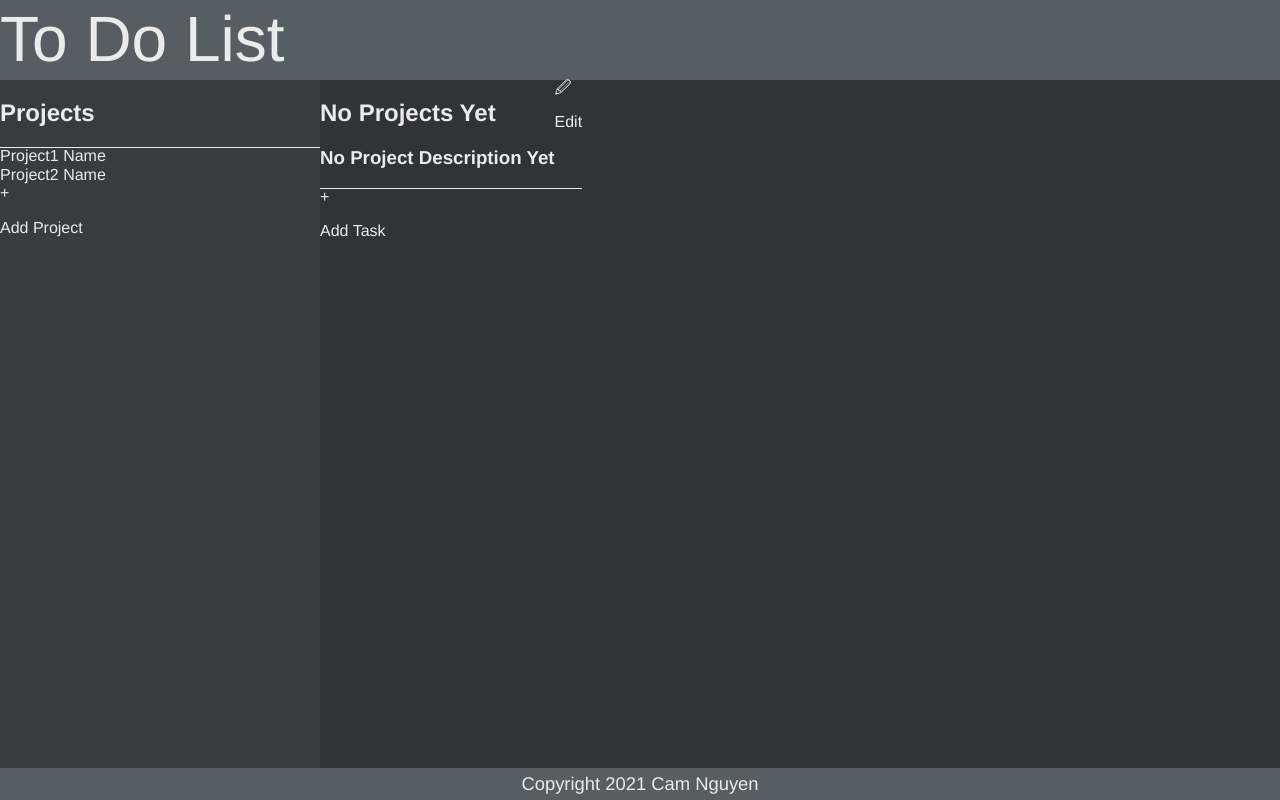
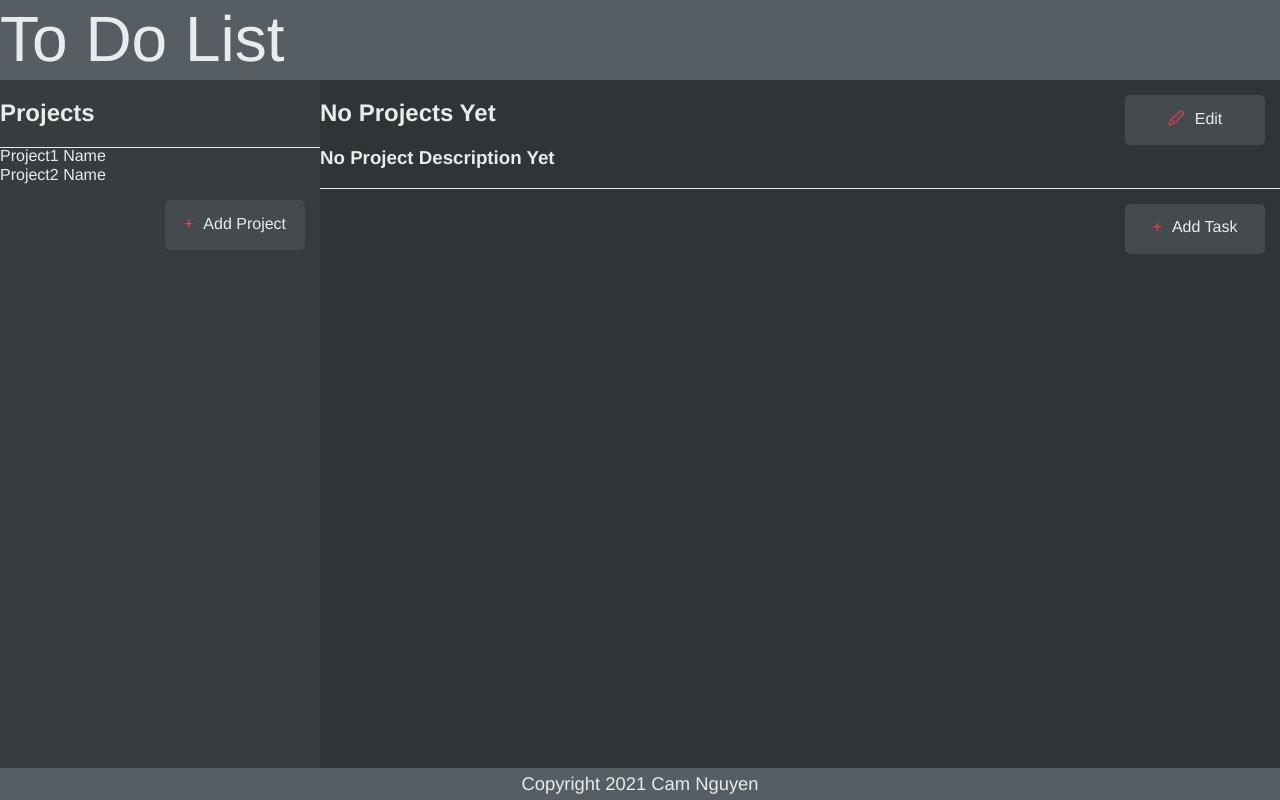
Before and after one commit to Cambuchi/odin-todo-list, a website built with webpack: page dist/index.html in a window 1280 px wide. Built offline with Linux system fonts and the light colour scheme.

Commit message:
Add buttons structure and styling for use by DOM module

```diff
--- a/src/index.js
+++ b/src/index.js
@@ -49,6 +49,8 @@ const data = {
         ]
     }
 }
+
+let currentProject = data['Project1 Name']
 
 const dates = [
     new Date(1995, 6, 2),
@@ -113,8 +115,8 @@ const ToDoList = (() => {
 
 //module pattern encapsulating all of the DOM manipulation methods
 const ToDoListDOM = (() => {
-    //add object data to Project menu
-    const addProjects = (data) => {
+    //populate Project menu
+    const populateProjects = (data) => {
         //target projects content
         const content = document.getElementById('projects-content');
         content.innerHTML = ''
@@ -130,14 +132,26 @@ const ToDoListDOM = (() => {
         });
     };
 
+    //populate tasks based on current project
+    const populateTasks = (currentProject) => {
+        //target tasks content
+        const tasks = document.getElementById('tasks-content');
+        const title = document.getElementById('tasks-header-title');
+        const desc = document.getElementById('tasks-header-desc')
+
+        //
+    }
+
+
     return {
-        addProjects,
+        populateProjects,
     }
 
 })();
 
-ToDoListDOM.addProjects(data);
+ToDoListDOM.populateProjects(data);
 
 window.data = data;
+window.current = currentProject;
 window.ToDoList = ToDoList;
 window.ToDoListDOM = ToDoListDOM;
--- a/src/initialize.js
+++ b/src/initialize.js
@@ -76,7 +76,7 @@ const initialize = () => {
     tasksEdit.appendChild(tasksEditText);
 
     const tasksContent = document.createElement('div');
-    tasksContent.id = 'projects-content';
+    tasksContent.id = 'tasks-content';
 
     const tasksAdd = document.createElement('div');
     tasksAdd.id = 'tasks-add';
--- a/src/style.css
+++ b/src/style.css
@@ -54,11 +54,45 @@ body {
     flex-direction: column;
     color: #eaebeb;
     align-self: stretch;
+    flex-grow: 1;
 }
 
 #tasks-header {
     display: flex;
     border-bottom: 1px solid #eaebeb
+}
+
+#tasks-header-wrapper {
+    flex-grow: 1;
+}
+
+#projects-add, #tasks-add, #tasks-edit {
+    display: flex;
+    border-radius: 5px;
+    width: 140px;
+    height:50px;
+    background-color: #444a4d;
+    justify-content: center;
+    align-items: center;
+    margin: 15px;
+}
+
+#projects-add, #tasks-add {
+    align-self: flex-end;
+}
+
+#tasks-edit {
+    align-self: center;
+}
+
+#projects-add-plus, #tasks-add-plus, #tasks-edit-pen {
+    align-self: center;
+    margin: 0px 10px 0 0;
+    color: #ff3f3f;
+}
+
+#projects-add-text, #tasks-add-text, #tasks-edit-text {
+    align-self: center;
 }
 
 #footer {
```
Also changed, not shown: dist/main.js.
